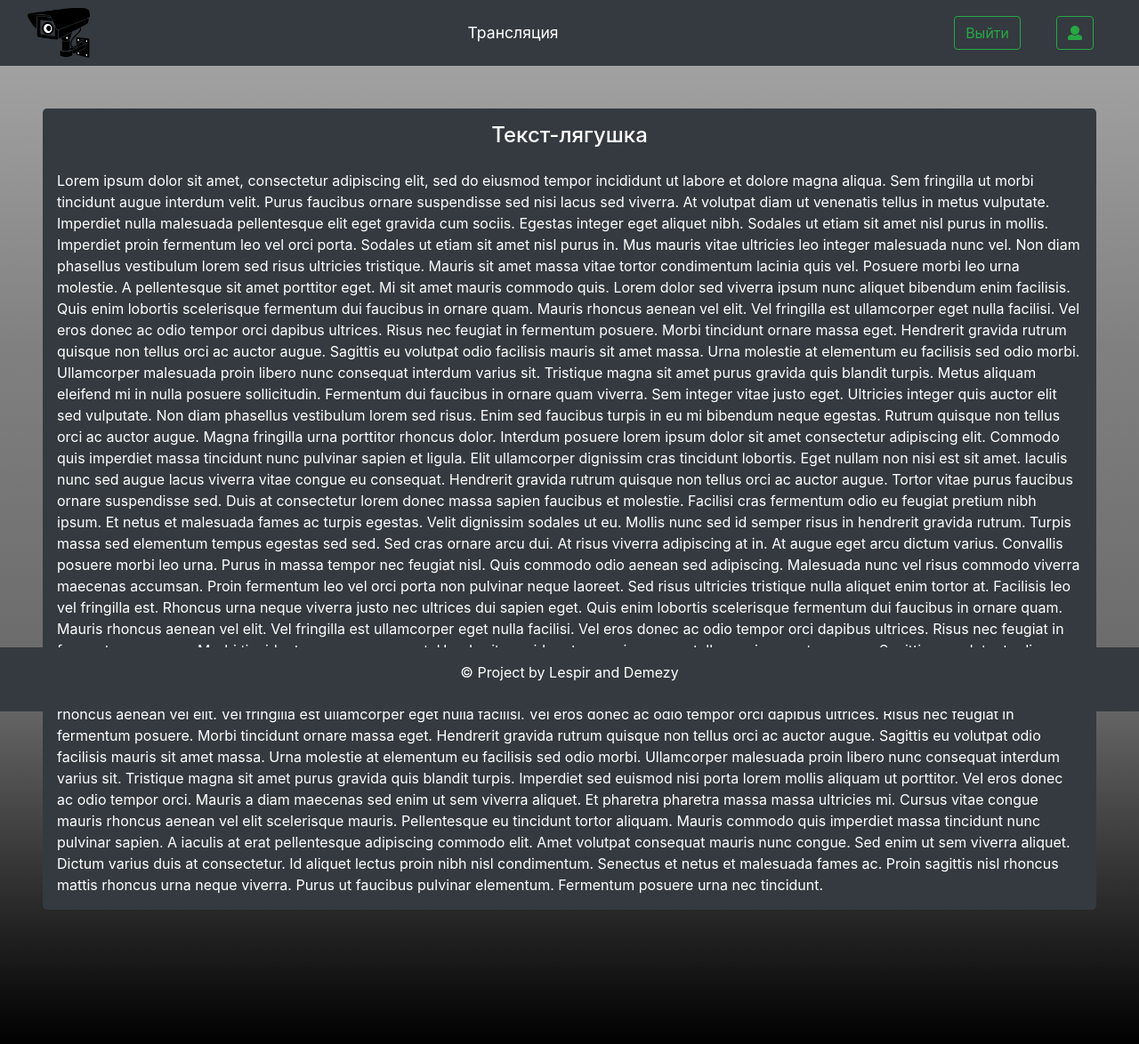
After one commit to Demezy/RavenEye, a Flask app: template templates/base.html in a window 1280 px wide. The commit adds this page. Shown: the whole page at 89% size. Run offline with Flask 2, Linux system fonts and the light colour scheme; the template is opened without the code that fills it, so the values that code supplies are empty; some libraries are stand-ins or nearby versions.

Commit message:
Добавил информационнуя страницу с текстом-заглушкой

```diff
--- a/Site.py
+++ b/Site.py
@@ -69,7 +69,7 @@ class MyModelView(ModelView):
 
 
 admin = Admin(app, name='🅐🅓🅜🅘🅝 🅟🅐🅝🅔🅛',
-              index_view=MyModelView(User, db.session, name='User Data', url='/admin', endpoint='admin'))
+              index_view=MyModelView(User, db.session, name='User Data', url='/panel/admin', endpoint='admin'))
 
 
 @login_manager.user_loader
@@ -90,10 +90,15 @@ class RegisterForm(FlaskForm):
                              validators=[InputRequired(), validators.NumberRange(min=1, max=COUNT_USER_TYPE)])
 
 
-@app.route('/')
+@app.route('/home')
 @login_required
 def index():
     return render_template('index.html')
+
+
+@app.route('/')
+def base():
+    return render_template('base.html')
 
 
 @app.route('/login', methods=['GET', 'POST'])
@@ -105,7 +110,7 @@ def login():
         if user:
             if check_password_hash(user.password, form.password.data):
                 login_user(user)
-                return redirect(url_for('index'))
+                return redirect(url_for('base'))
         return render_template('login.html', form=form, error_message='Invalid username or password')
 
     return render_template('login.html', form=form)
--- /dev/null
+++ b/templates/base.html
@@ -0,0 +1,77 @@
+<!DOCTYPE html>
+<html lang="ru">
+  <head>
+    <meta charset="UTF-8">
+    <meta name="viewport" content="width=device-width, initial-scale=1, shrink-to-fit=no">
+    <meta name="keywords" content="">
+    <meta name="description" content="">
+    <title>Informatics Project</title>
+    <link rel="stylesheet" href="{{url_for('.static', filename='style.css')}}">
+    <link rel="icon" href="img/icon.png" sizes="16x16" type="image/png">
+    <link rel="stylesheet" href="../static/bootstrap-4.4.1-dist/css/bootstrap.min.css">
+  </head>
+  <body style="background-color:gray;">
+    <header class="">
+      <nav class="navbar navbar-expand-md bg-dark sticky-top">
+        <div class="container-fluid">
+          <a href="{{ url_for('index') }}" class="navbar-brad"><img id="im" src="{{ url_for('static', filename='image/icon.png') }}"></a>
+          <button class="navbar-toggler" type="button" data-toggle="collapse" data-target="#navbarResponsive">
+            <span class="navbar-toggler-icon text-white">&#9776;</span>
+          </button>
+            <div class="collapse navbar-collapse mt-2" id="navbarResponsive">
+                <ul class="navbar-nav ml-auto">
+                    <li class="nav-item active mb-2">
+                      <a href="{{ url_for('index') }}" class="nav-link text-white">Трансляция</a>
+                    </li>
+                </ul>
+              <ul class="navbar-nav ml-auto">
+                <li class="nav-item mb-2">
+                  <a href="{{ url_for('logout') }}">
+                    <button class="btn btn-outline-success my-2 my-sm-0" type="submit">Выйти</button>
+                  </a>
+                </li>
+                <li class="nav-item mb-2">
+                  <a href="{{ url_for('panel') }}">
+                    <button class="btn btn-outline-success my-2 my-sm-0" type="submit"><i class="fas fa-user"></i></button>
+                  </a>
+                </li>
+              </ul>
+          </div>
+        </div>
+      </nav>
+    </header>
+    <main class="p-5" style="margin-bottom: 8%;">
+      <div class="bg-dark rounded-lg" style="">
+        <div class="p-3 text-white" style="">
+          <h4 class="text-center mb-4 "> Текст-лягушка </h4>
+            Lorem ipsum dolor sit amet, consectetur adipiscing elit, sed do eiusmod tempor incididunt ut labore et dolore magna aliqua. Sem fringilla ut morbi tincidunt augue interdum velit. Purus faucibus ornare suspendisse sed nisi lacus sed viverra. At volutpat diam ut venenatis tellus in metus vulputate. Imperdiet nulla malesuada pellentesque elit eget gravida cum sociis. Egestas integer eget aliquet nibh. Sodales ut etiam sit amet nisl purus in mollis. Imperdiet proin fermentum leo vel orci porta. Sodales ut etiam sit amet nisl purus in. Mus mauris vitae ultricies leo integer malesuada nunc vel. Non diam phasellus vestibulum lorem sed risus ultricies tristique. Mauris sit amet massa vitae tortor condimentum lacinia quis vel. Posuere morbi leo urna molestie.
+
+            A pellentesque sit amet porttitor eget. Mi sit amet mauris commodo quis. Lorem dolor sed viverra ipsum nunc aliquet bibendum enim facilisis. Quis enim lobortis scelerisque fermentum dui faucibus in ornare quam. Mauris rhoncus aenean vel elit. Vel fringilla est ullamcorper eget nulla facilisi. Vel eros donec ac odio tempor orci dapibus ultrices. Risus nec feugiat in fermentum posuere. Morbi tincidunt ornare massa eget. Hendrerit gravida rutrum quisque non tellus orci ac auctor augue. Sagittis eu volutpat odio facilisis mauris sit amet massa. Urna molestie at elementum eu facilisis sed odio morbi.
+
+            Ullamcorper malesuada proin libero nunc consequat interdum varius sit. Tristique magna sit amet purus gravida quis blandit turpis. Metus aliquam eleifend mi in nulla posuere sollicitudin. Fermentum dui faucibus in ornare quam viverra. Sem integer vitae justo eget. Ultricies integer quis auctor elit sed vulputate. Non diam phasellus vestibulum lorem sed risus. Enim sed faucibus turpis in eu mi bibendum neque egestas. Rutrum quisque non tellus orci ac auctor augue. Magna fringilla urna porttitor rhoncus dolor. Interdum posuere lorem ipsum dolor sit amet consectetur adipiscing elit. Commodo quis imperdiet massa tincidunt nunc pulvinar sapien et ligula. Elit ullamcorper dignissim cras tincidunt lobortis.
+
+            Eget nullam non nisi est sit amet. Iaculis nunc sed augue lacus viverra vitae congue eu consequat. Hendrerit gravida rutrum quisque non tellus orci ac auctor augue. Tortor vitae purus faucibus ornare suspendisse sed. Duis at consectetur lorem donec massa sapien faucibus et molestie. Facilisi cras fermentum odio eu feugiat pretium nibh ipsum. Et netus et malesuada fames ac turpis egestas. Velit dignissim sodales ut eu. Mollis nunc sed id semper risus in hendrerit gravida rutrum. Turpis massa sed elementum tempus egestas sed sed. Sed cras ornare arcu dui. At risus viverra adipiscing at in. At augue eget arcu dictum varius. Convallis posuere morbi leo urna. Purus in massa tempor nec feugiat nisl. Quis commodo odio aenean sed adipiscing. Malesuada nunc vel risus commodo viverra maecenas accumsan. Proin fermentum leo vel orci porta non pulvinar neque laoreet. Sed risus ultricies tristique nulla aliquet enim tortor at. Facilisis leo vel fringilla est.
+
+            Rhoncus urna neque viverra justo nec ultrices dui sapien eget. Quis enim lobortis scelerisque fermentum dui faucibus in ornare quam. Mauris rhoncus aenean vel elit. Vel fringilla est ullamcorper eget nulla facilisi. Vel eros donec ac odio tempor orci dapibus ultrices. Risus nec feugiat in fermentum posuere. Morbi tincidunt ornare massa eget. Hendrerit gravida rutrum quisque non tellus orci ac auctor augue. Sagittis eu volutpat odio facilisis mauris sit amet massa. Urna molestie at elementum eu facilisis sed odio morbi.
+
+            Ullamcorper malesuada proin libero nunc consequat interdum varius sit. Tristique magna sit amet purus gravida quis blandit turpis. Quis enim lobortis scelerisque fermentum dui faucibus in ornare quam. Mauris rhoncus aenean vel elit. Vel fringilla est ullamcorper eget nulla facilisi. Vel eros donec ac odio tempor orci dapibus ultrices. Risus nec feugiat in fermentum posuere. Morbi tincidunt ornare massa eget. Hendrerit gravida rutrum quisque non tellus orci ac auctor augue. Sagittis eu volutpat odio facilisis mauris sit amet massa. Urna molestie at elementum eu facilisis sed odio morbi.
+
+            Ullamcorper malesuada proin libero nunc consequat interdum varius sit. Tristique magna sit amet purus gravida quis blandit turpis. Imperdiet sed euismod nisi porta lorem mollis aliquam ut porttitor. Vel eros donec ac odio tempor orci. Mauris a diam maecenas sed enim ut sem viverra aliquet. Et pharetra pharetra massa massa ultricies mi. Cursus vitae congue mauris rhoncus aenean vel elit scelerisque mauris. Pellentesque eu tincidunt tortor aliquam. Mauris commodo quis imperdiet massa tincidunt nunc pulvinar sapien. A iaculis at erat pellentesque adipiscing commodo elit. Amet volutpat consequat mauris nunc congue. Sed enim ut sem viverra aliquet. Dictum varius duis at consectetur. Id aliquet lectus proin nibh nisl condimentum. Senectus et netus et malesuada fames ac. Proin sagittis nisl rhoncus mattis rhoncus urna neque viverra. Purus ut faucibus pulvinar elementum. Fermentum posuere urna nec tincidunt.
+        </div>
+      </div>
+    </main>
+    <footer class="container-fluid bg-dark p-3 text-white" style="position: absolute; bottom: 0;">
+      <div class="container">
+        <div class="row padding text-center">
+          <div class="col-12">
+            <p>&copy; Project by Lespir and Demezy</p>
+          </div>
+        </div>
+      </div>
+    </footer>
+    <script src="../static/javascript.js" type="text/javascript"></script>
+    <script src="../static/requirements/jquery.min.js"></script>
+    <script src="../static/bootstrap-4.4.1-dist/js/bootstrap.min.js"></script>
+    <script src="../static/requirements/all.js" type="text/javascript"></script>
+  </body>
+</html>
--- a/templates/index.html
+++ b/templates/index.html
@@ -19,6 +19,11 @@
             <span class="navbar-toggler-icon text-white">&#9776;</span>
           </button>
             <div class="collapse navbar-collapse mt-2" id="navbarResponsive">
+              <ul class="navbar-nav ml-auto">
+                <li class="nav-item active mb-2">
+                  <a href="{{ url_for('base') }}" class="nav-link text-white">О проекте</a>
+                </li>
+              </ul>
               <ul class="navbar-nav ml-auto">
                 <li class="nav-item mb-2">
                   <a href="{{ url_for('logout') }}">
--- a/templates/panel.html
+++ b/templates/panel.html
@@ -31,7 +31,7 @@
                 </li>
                 {% if user_type == 1 %}
                 <li class="nav-item mb-2">
-                  <a href="/admin">
+                  <a href="/panel/admin">
                     <button class="btn btn-outline-success my-2 my-sm-0" type="submit">Админ панель</button>
                   </a>
                 </li>
```
